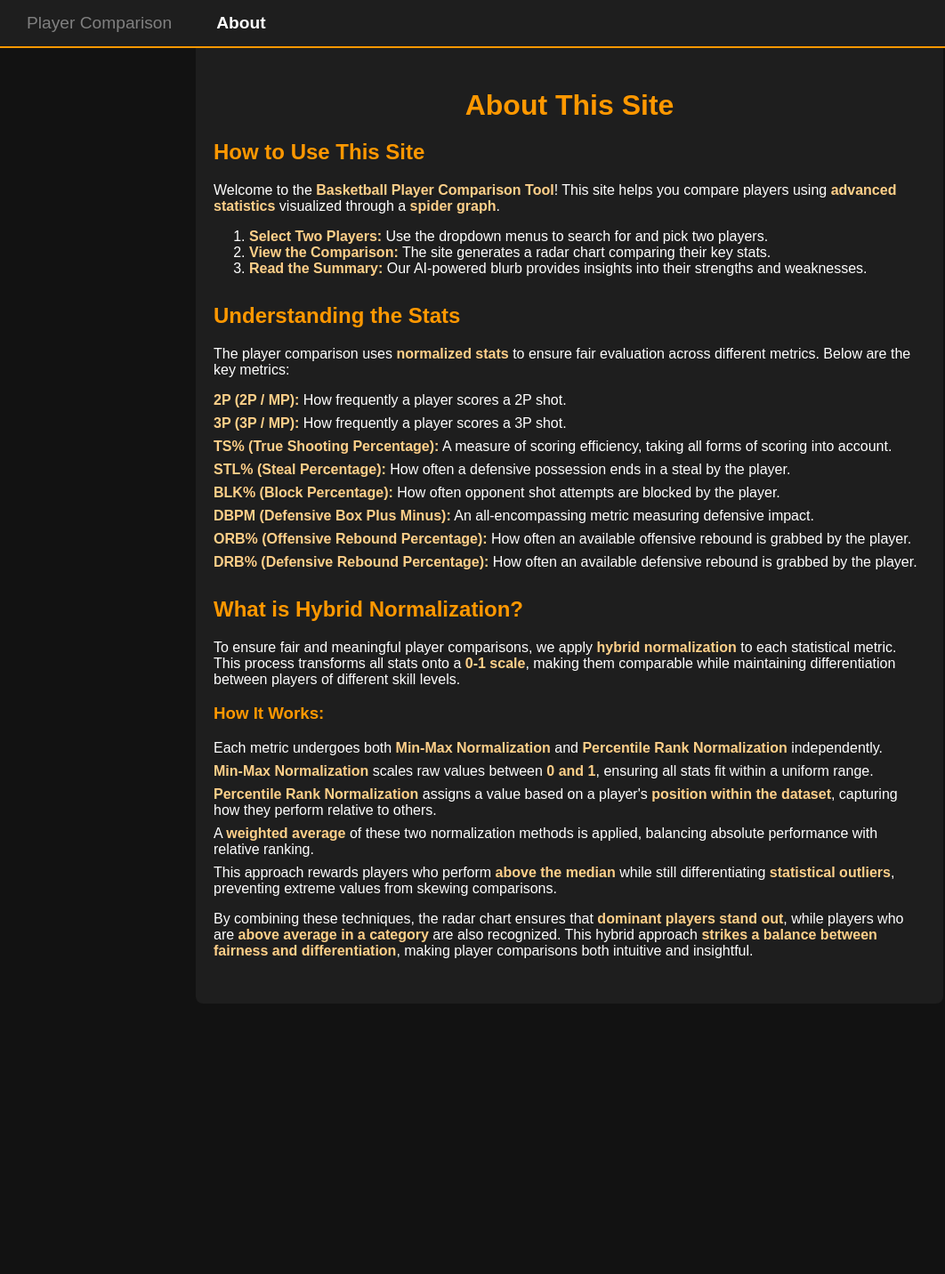
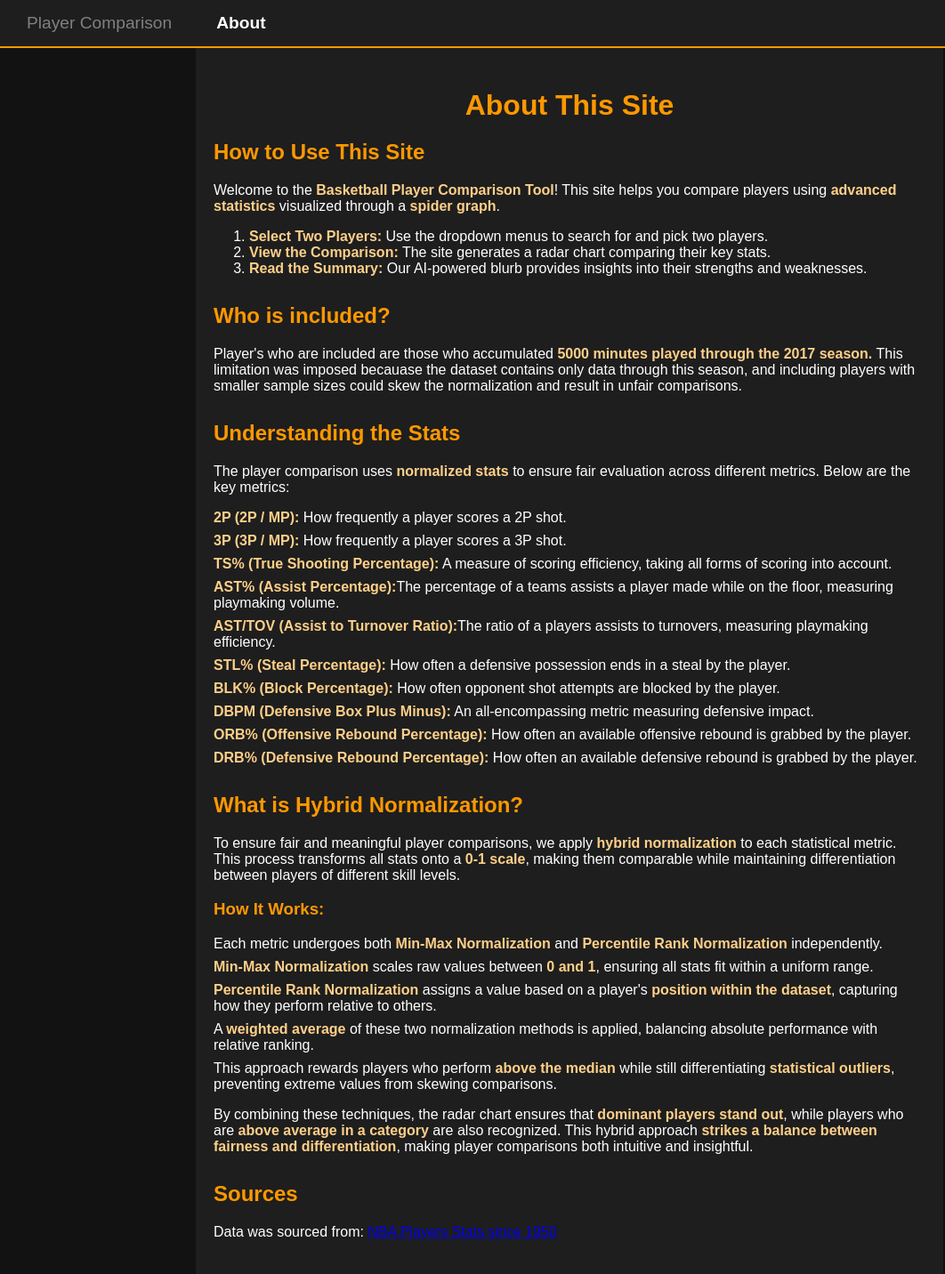
Before and after one commit to roadgoat19/StatSphere, a React (Vite) app in the folder playercomp/: page /about in a window 1280 px wide. Shown: the top 1432 px of the page at 89% size, without its empty margins (0-1062 px from the left). Before the commit the page ends 1128 px from the top, so only its background shows below. Built offline with nearby package versions, Linux system fonts and the light colour scheme; no server answers.

Commit message:
updated about to include data source info

```diff
--- a/playercomp/src/pages/About.jsx
+++ b/playercomp/src/pages/About.jsx
@@ -21,6 +21,15 @@ const About = () => {
         </ol>
       </section>
 
+      {/* Who's in the database section*/}
+      <section className="about-section">
+        <h2>Who is included?</h2>
+        <p>
+          Player's who are included are those who accumulated <strong>5000 minutes played through the 2017 season.</strong> This limitation was imposed becauase
+          the dataset contains only data through this season, and including players with smaller sample sizes could skew the normalization and result in unfair comparisons.
+        </p>
+      </section>
+
       {/* Stat Definitions Section */}
       <section className="about-section">
         <h2>Understanding the Stats</h2>
@@ -33,6 +42,8 @@ const About = () => {
           <li><strong>2P (2P / MP):</strong> How frequently a player scores a 2P shot.</li>
           <li><strong>3P (3P / MP):</strong> How frequently a player scores a 3P shot.</li>
           <li><strong>TS% (True Shooting Percentage):</strong> A measure of scoring efficiency, taking all forms of scoring into account.</li>
+          <li><strong>AST% (Assist Percentage):</strong>The percentage of a teams assists a player made while on the floor, measuring playmaking volume.</li>
+          <li><strong>AST/TOV (Assist to Turnover Ratio):</strong>The ratio of a players assists to turnovers, measuring playmaking efficiency.</li>
           <li><strong>STL% (Steal Percentage):</strong> How often a defensive possession ends in a steal by the player.</li>
           <li><strong>BLK% (Block Percentage):</strong> How often opponent shot attempts are blocked by the player.</li>
           <li><strong>DBPM (Defensive Box Plus Minus):</strong> An all-encompassing metric measuring defensive impact.</li>
@@ -61,6 +72,19 @@ const About = () => {
           By combining these techniques, the radar chart ensures that <strong>dominant players stand out</strong>, while players who are <strong>above average in a category</strong> are also recognized. This hybrid approach <strong>strikes a balance between fairness and differentiation</strong>, making player comparisons both intuitive and insightful.
         </p>
       </section>
+
+      {/* Sources section */}
+      <section className="about-section">
+        <h2>Sources</h2>
+        <ul>
+          <li>
+            Data was sourced from:{" "}
+            <a href="https://www.kaggle.com/datasets/drgilermo/nba-players-stats" target="_blank" rel="noopener noreferrer">
+              NBA Players Stats since 1950
+            </a>
+          </li>
+        </ul>
+      </section>
     </div>
   );
 };
```
